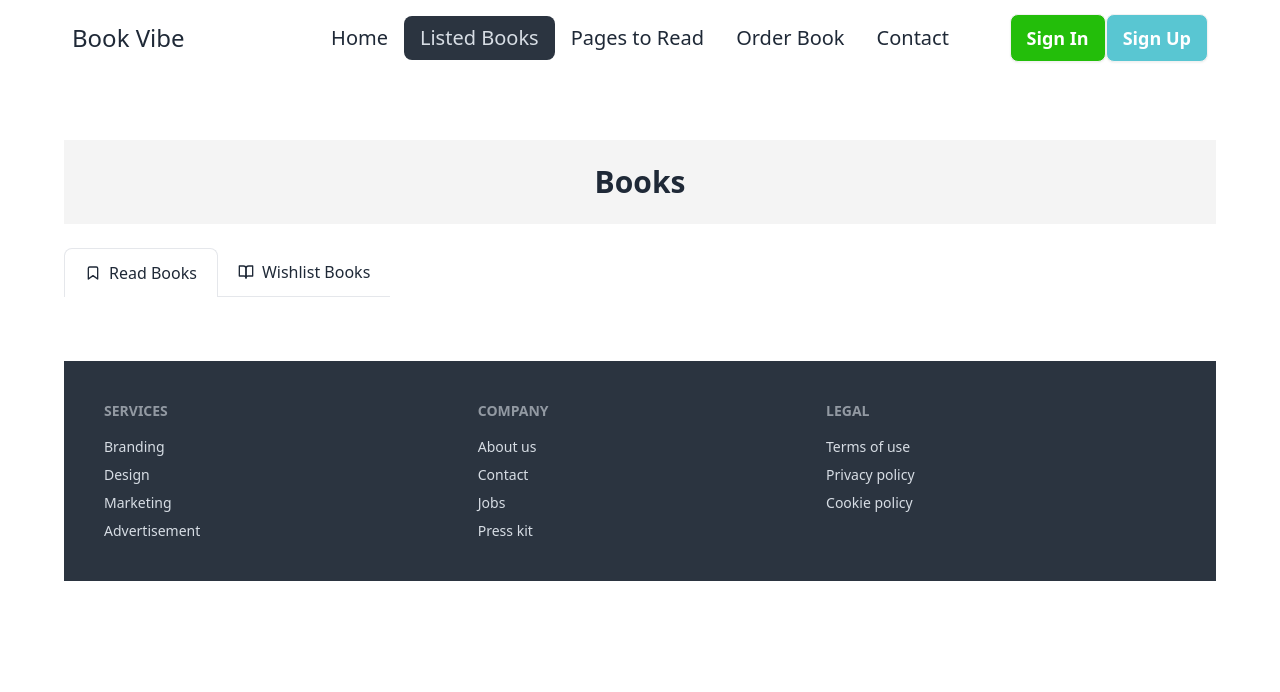
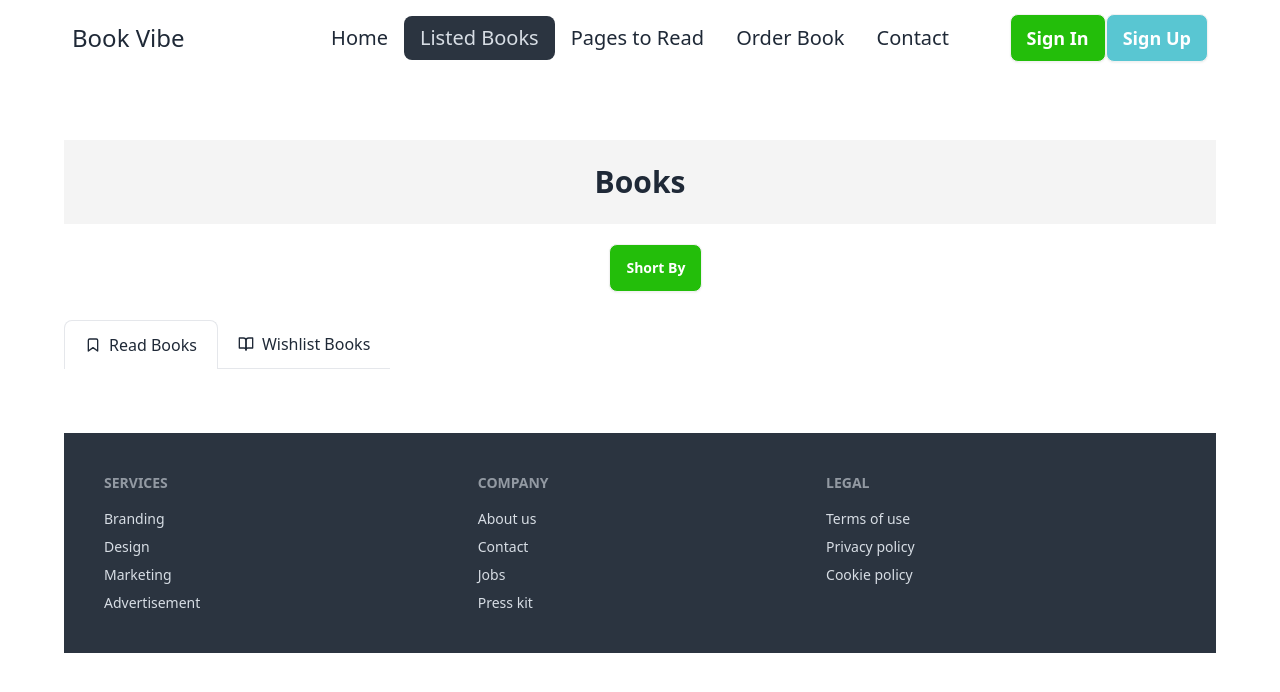
Before and after one commit to Ashik70021/Book-store, a React (Vite) app: page /listedbooks in a window 1280 px wide. Shown: the top 692 px of the page. Built offline with nearby package versions, Linux system fonts and the light colour scheme.

Commit message:
create short by button on listed book

```diff
--- a/src/Component/ListedBooks/ListedBooks.jsx
+++ b/src/Component/ListedBooks/ListedBooks.jsx
@@ -8,6 +8,15 @@ const ListedBooks = () => {
         <div className="mt-16">
             <div className="bg-[#f4f4f4]">
                 <h1 className="text-3xl font-bold text-center pt-6 pb-6">Books</h1>
+            </div>
+
+            <div className="pl-[47%] dropdown dropdown-hover mt-4">
+                <div tabIndex={0} role="button" className="btn m-1 bg-[#23BE0A] text-white">Short By</div>
+                <ul tabIndex={0} className="dropdown-content z-[1] menu p-2 shadow bg-base-100 rounded-box w-52">
+                    <li><a>Rating</a></li>
+                    <li><a>Number of pages</a></li>
+                    <li><a>Published year</a></li>
+                </ul>
             </div>
 
             <div className="mx-auto mt-6 flex items-start overflow-x-auto overflow-y-hidden sm:justify-start flex-nowrap dark:bg-gray-100 dark:text-gray-800">
```
